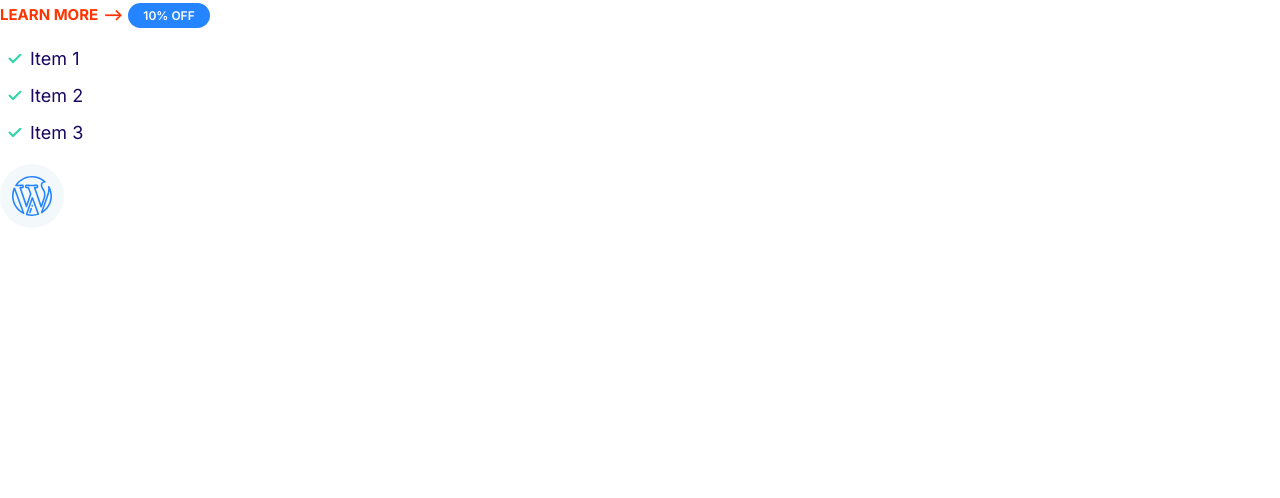
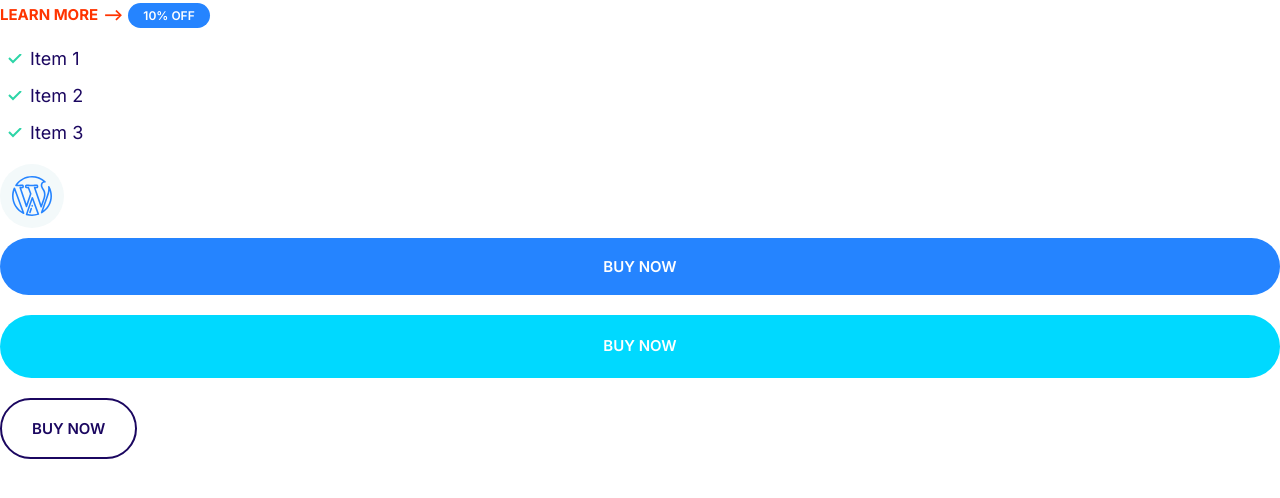
Before and after one commit to minkkylee/webPagePractice, a plain HTML site: page index.html in a window 1280 px wide. Drawn offline with Linux system fonts and the light colour scheme.

Commit message:
button style

```diff
--- a/css/styles.css
+++ b/css/styles.css
@@ -6,6 +6,13 @@
     --color-heading: #1b0760;
     --color-body: #918ca4;
 }
+
+*,
+*::after,
+*::before {
+    box-sizing: border-box;
+}
+
 
 html {
     font-size: 62.5%;
@@ -167,3 +174,66 @@ a {
     justify-content: center;
     align-items: center;
 }
+
+/* Button */
+.btn {
+    border-radius: 40px;
+    border: 0;
+    cursor: pointer;
+    font-size: 1.8rem;
+    font-weight: 600;
+    margin: 1rem 0;
+    padding: 2rem 3rem;
+    text-align: center;
+    text-transform: uppercase;
+    white-space: nowrap;
+}
+
+.btn--primary {
+    background: var(--color-primary);
+    color: #fff;
+}
+
+.btn--primary:hover {
+    background: #3a8ffd;
+}
+
+.btn--secondary {
+    background: var(--color-secondary);
+    color: #fff;
+}
+
+.btn--secondary:hover {
+    background: #00c8eb;
+}
+
+.btn--accent {
+    background: var(--color-accent);
+    color: #fff;
+}
+
+.btn--accent:hover {
+    background: #ec3000;
+}
+
+.btn--block {
+    width: 100%;
+    display: inline-block;
+}
+
+.btn--outline {
+    background: #fff;
+    color: var(--color-heading);
+    border: 2px solid var(--color-heading);
+}
+
+.btn--outline:hover{
+    background: var(--color-heading);
+    color: #fff;
+}
+
+@media screen and (min-width: 1024px){
+    .btn{
+        font-size: 1.5rem;
+    }
+}
--- a/index.html
+++ b/index.html
@@ -30,6 +30,8 @@
         </svg>
     </span>
 
-
+    <button class="btn btn--primary btn--block"> Buy Now</button>
+    <a href="#" class="btn btn--secondary btn--block">BUY NOW</a>
+    <button  class="btn btn--outline">BUY NOW</button>
 </body>
 </html>
```
Also changed, not shown: component/button.html (added, +3 -0 lines).
